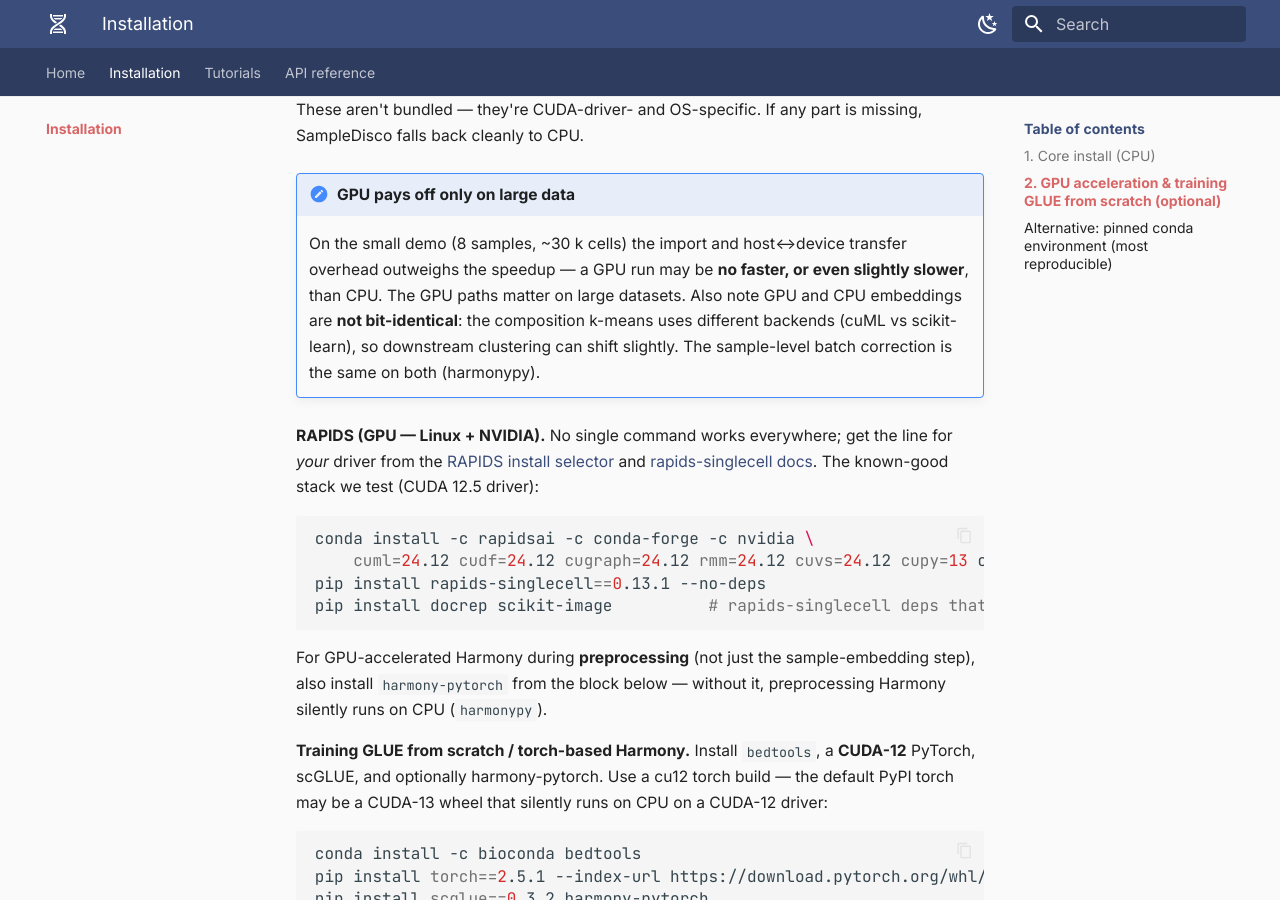
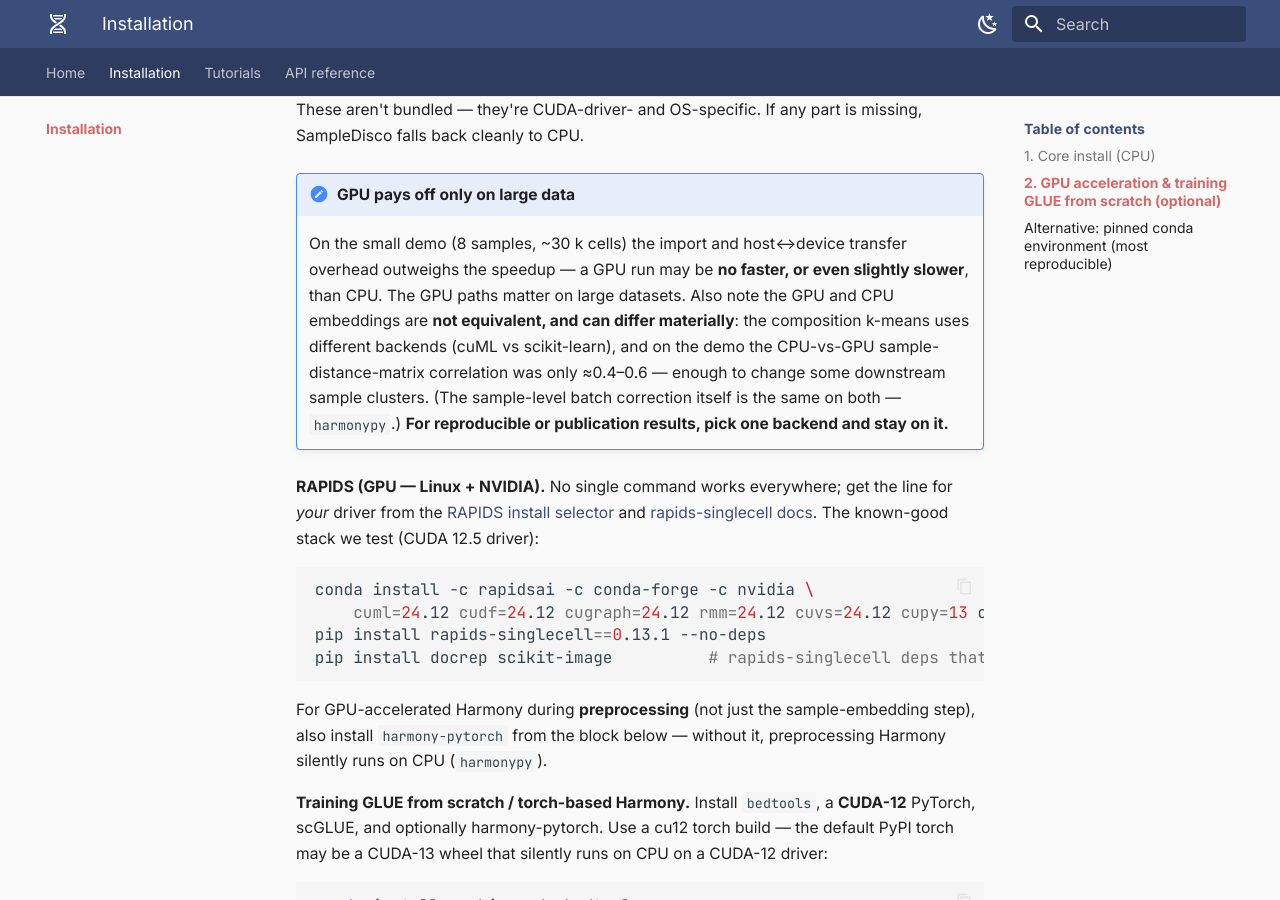
Before and after one commit to J041120h/SampleDisco_tutorial, an MkDocs documentation site: the page built from docs/installation.md, in a window 1280 px wide and 900 px high, scrolled down 1051 px. Built offline with MkDocs 1.6.1 and Material for MkDocs 9.7.7, drawn with Linux system fonts in a browser that asks for light colours.

Commit message:
Docs: honest CPU/GPU divergence, config_demo via --init-config, ATAC timing
- CPU vs GPU embeddings are not equivalent and can differ materially
  (r~0.4-0.6 on the demo); pick one backend for reproducible results
- tutorials use 'sampledisco --init-config config_demo.yaml' (config_covid_rna.yaml
  is not shipped to pip users)
- ATAC CPU preprocess is a few minutes (~3-5 on an M3), not 30-60
- note the *_gpu preprocessing modules are import-time GPU-only (no fallback)

```diff
--- a/docs/assets/config_demo.yaml
+++ b/docs/assets/config_demo.yaml
@@ -5,7 +5,7 @@
 #   https://doi.org/10.5281/zenodo.20988712   (concept DOI — always resolves to the latest version)
 # Quick start (run from a folder that contains ./data/test_RNA.h5ad and
 # ./data/test_ATAC.h5ad — see the "Demo data" tutorial page):
-#   sampledisco -m complex --config config_demo.yaml
+#   sampledisco -m complex --config <this-file>.yaml
 # Metadata (sample, batch, sev.level) is embedded in each .h5ad .obs, so no
 # sample-metadata CSV is required. All keys below are required and validated
 # exactly against wrapper(); edit values, do not remove keys.
--- a/docs/installation.md
+++ b/docs/installation.md
@@ -27,7 +27,7 @@ The supported interface is the config-driven CLI — `sampledisco -m complex --c
 These aren't bundled — they're CUDA-driver- and OS-specific. If any part is missing, SampleDisco falls back cleanly to CPU.
 
 !!! note "GPU pays off only on large data"
-    On the small demo (8 samples, ~30 k cells) the import and host↔device transfer overhead outweighs the speedup — a GPU run may be **no faster, or even slightly slower**, than CPU. The GPU paths matter on large datasets. Also note GPU and CPU embeddings are **not bit-identical**: the composition k-means uses different backends (cuML vs scikit-learn), so downstream clustering can shift slightly. The sample-level batch correction is the same on both (harmonypy).
+    On the small demo (8 samples, ~30 k cells) the import and host↔device transfer overhead outweighs the speedup — a GPU run may be **no faster, or even slightly slower**, than CPU. The GPU paths matter on large datasets. Also note the GPU and CPU embeddings are **not equivalent, and can differ materially**: the composition k-means uses different backends (cuML vs scikit-learn), and on the demo the CPU-vs-GPU sample-distance-matrix correlation was only ≈0.4–0.6 — enough to change some downstream sample clusters. (The sample-level batch correction itself is the same on both — `harmonypy`.) **For reproducible or publication results, pick one backend and stay on it.**
 
 **RAPIDS (GPU — Linux + NVIDIA).** No single command works everywhere; get the line for *your* driver from the [RAPIDS install selector](https://docs.rapids.ai/install) and [rapids-singlecell docs](https://rapids-singlecell.readthedocs.io/). The known-good stack we test (CUDA 12.5 driver):
 
```
Also changed, not shown: docs/tutorials/atac.md (+1 -1 lines), docs/tutorials/configuration.md (+2 -2 lines), docs/tutorials/rna.md (+5 -4 lines).
